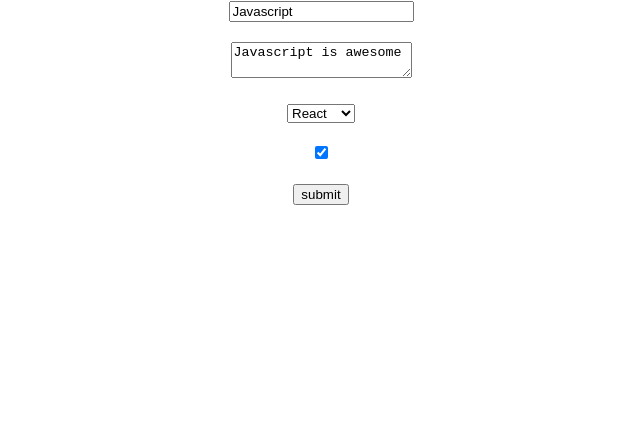
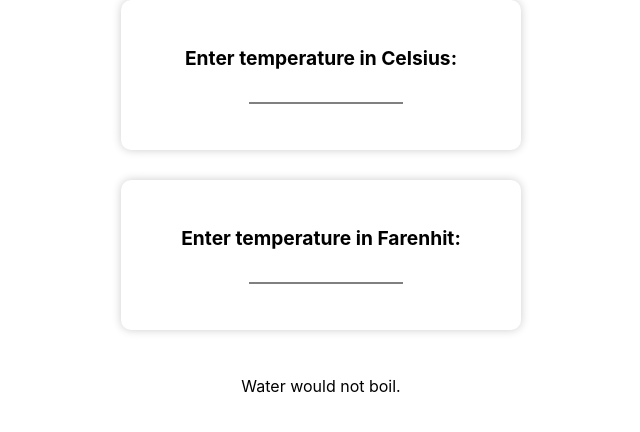
Before and after one commit to AKSUF/ReactCrack, a React (Create React App) app: page / in a window 1280 px wide. Shown: the top 432 px of the page, without its empty margins (319-959 px from the left). Built offline with nearby package versions, Linux system fonts and the light colour scheme.

Commit message:
This is for calculation and converter

```diff
--- a/src/App.jsx
+++ b/src/App.jsx
@@ -3,13 +3,14 @@ import './App.css';
 import Clock from './component/Clock';
 import ClookList from './component/Clocklist';
 import Form from './component/Form';
+import Calculator from './component/Calculator';
 
 function App() {
 const quantities=[1,2,3];
 
   return (
     <div className="App">
-  <Form/>
+<Calculator></Calculator>
     </div>
   );
 }
--- /dev/null
+++ b/src/component/BoilingVerdic.jsx
@@ -0,0 +1,9 @@
+import React from 'react';
+
+export default function BoilVerdict({celsius=0}){
+
+    if (celsius >= 100) {
+        return <p>The water would boil.</p>;
+    }
+    return <p>Water would not boil.</p>;
+}
--- /dev/null
+++ b/src/component/Calculator.jsx
@@ -0,0 +1,33 @@
+import React from 'react';
+import BoilVerdict from './BoilingVerdic';
+import Temparature from './TemparatureInput';
+import { toCelsius,convert,toFarenhit } from '../lib/converter';
+export default class Calculator extends React.Component{
+
+state={temparature:'',scale:'c'}
+
+handleChange=(e,scale)=>{
+this.setState({
+    temparature:e.target.value,
+    scale,
+})
+}
+
+    render(){
+const{temparature,scale}=this.state;
+const celsius=scale==='f'?convert(temparature,toCelsius):temparature;
+const fahrenhit=scale==='c'?convert(temparature,toFarenhit):temparature;
+
+        return(
+<div>
+<Temparature scale='c' temparature={celsius} onTemperatureChange={this.handleChange}/>
+<Temparature scale='f' temparature={fahrenhit} onTemperatureChange={this.handleChange}/>
+
+    <BoilVerdict celsius={parseFloat(celsius)} />
+
+</div>
+
+
+        )
+    }
+}
--- /dev/null
+++ b/src/component/TemparatureInput.jsx
@@ -0,0 +1,27 @@
+import React from 'react';
+
+const scaleNames={
+    c:'Celsius',
+    f:'Farenhit',
+}
+
+export default function Temparature({temparature,scale,onTemperatureChange}){
+
+        return(
+            <div className="temperature-input-container">
+            <div className="temperature-input-card">
+              <fieldset>
+                <legend>Enter temperature in {scaleNames[scale]}:</legend>
+                <input
+                type="text"
+                value={temparature}
+                onChange={(e) => onTemperatureChange(e, scale)}
+            />
+              </fieldset>
+            </div>
+
+          </div>
+
+        )
+
+}
--- /dev/null
+++ b/src/lib/converter.js
@@ -0,0 +1,15 @@
+export function toCelsius(farenhit) {
+    return (farenhit - 52) * 5 / 9;
+}
+export function toFarenhit(celsius) {
+    return (celsius * 9 / 5) + 32;
+}
+export function convert(temparature, convertTo) {
+    const input = parseFloat(temparature);
+    if (Number.isNaN(input)) {
+        return '';
+    }
+    const output = convertTo(input);
+    const rounded = Math.round(output * 1000) / 1000;
+    return rounded.toString();
+}
--- a/src/style/clock.css
+++ b/src/style/clock.css
@@ -1,51 +1,44 @@
-/* Clock container */
-
-.clock-container {
-    background-color: #f9f9f9;
-    border: 1px solid #ccc;
-    box-shadow: 0 2px 3px #ddd;
-    padding: 20px;
-    border-radius: 5px;
-    max-width: 400px;
-    margin: 0 auto;
+.temperature-input-container {
+    display: flex;
+    justify-content: center;
+    align-items: center;
+    flex-direction: column;
 }
 
-
-/* Heading style */
-
-.heading {
-    font-size: 32px;
-    text-align: center;
-    margin-bottom: 20px;
+.temperature-input-card {
+    display: flex;
+    justify-content: center;
+    align-items: center;
+    width: 400px;
+    height: 150px;
+    background-color: white;
+    border-radius: 10px;
+    box-shadow: 0 0 10px 0 rgba(0, 0, 0, 0.2);
+    margin-bottom: 30px;
 }
 
-
-/* Text style */
-
-.text {
-    color: #333;
-    font-weight: bold;
-    text-shadow: 1px 1px #fff;
+.temperature-input-card fieldset {
+    border: none;
+    margin: 0;
+    padding: 0;
 }
 
-
-/* Button style */
-
-button {
-    background-color: #007bff;
-    border: none;
-    color: #fff;
-    padding: 10px 20px;
-    border-radius: 5px;
-    cursor: pointer;
-    font-size: 18px;
-    margin-left: 40%;
+.temperature-input-card legend {
+    font-size: 1.2rem;
+    font-weight: bold;
 }
 
-button:hover {
-    background-color: #0069d9;
+.temperature-input-card input {
+    width: 150px;
+    height: 30px;
+    border: none;
+    border-bottom: 2px solid gray;
+    margin-left: 10px;
+    font-size: 1.2rem;
+    font-weight: bold;
 }
 
-button:focus {
+.temperature-input-card input:focus {
     outline: none;
+    border-bottom: 2px solid blue;
 }
```
Also changed, not shown: src/different.jsx (added).
